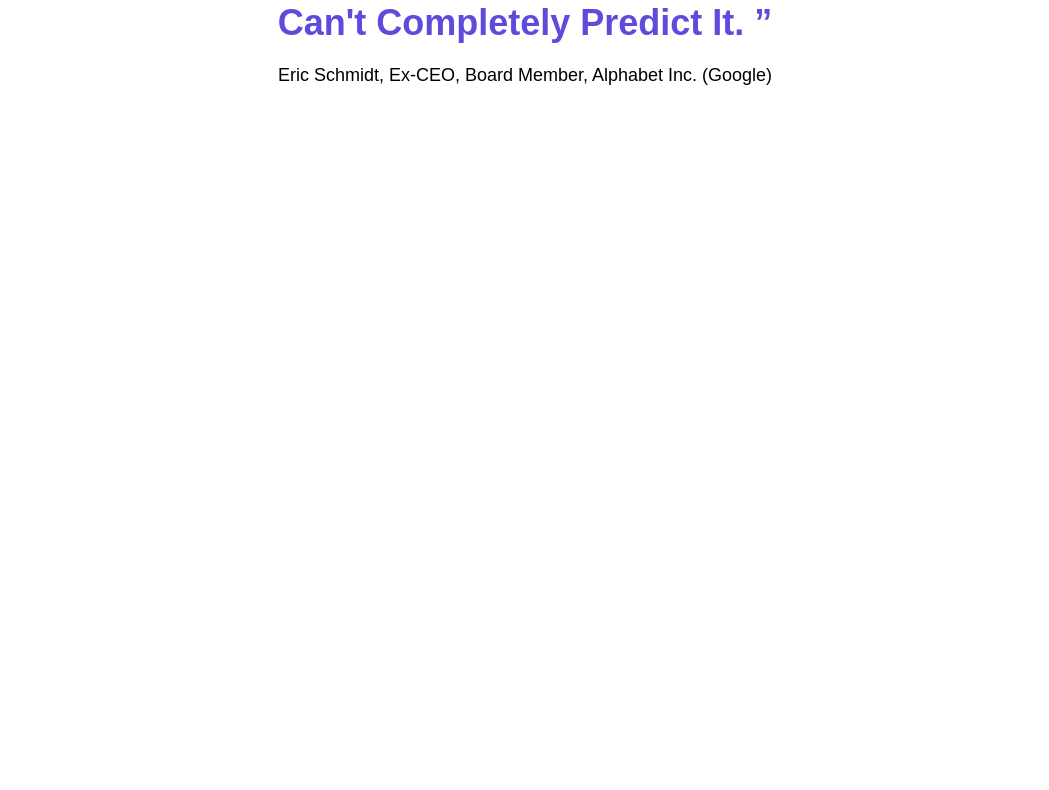
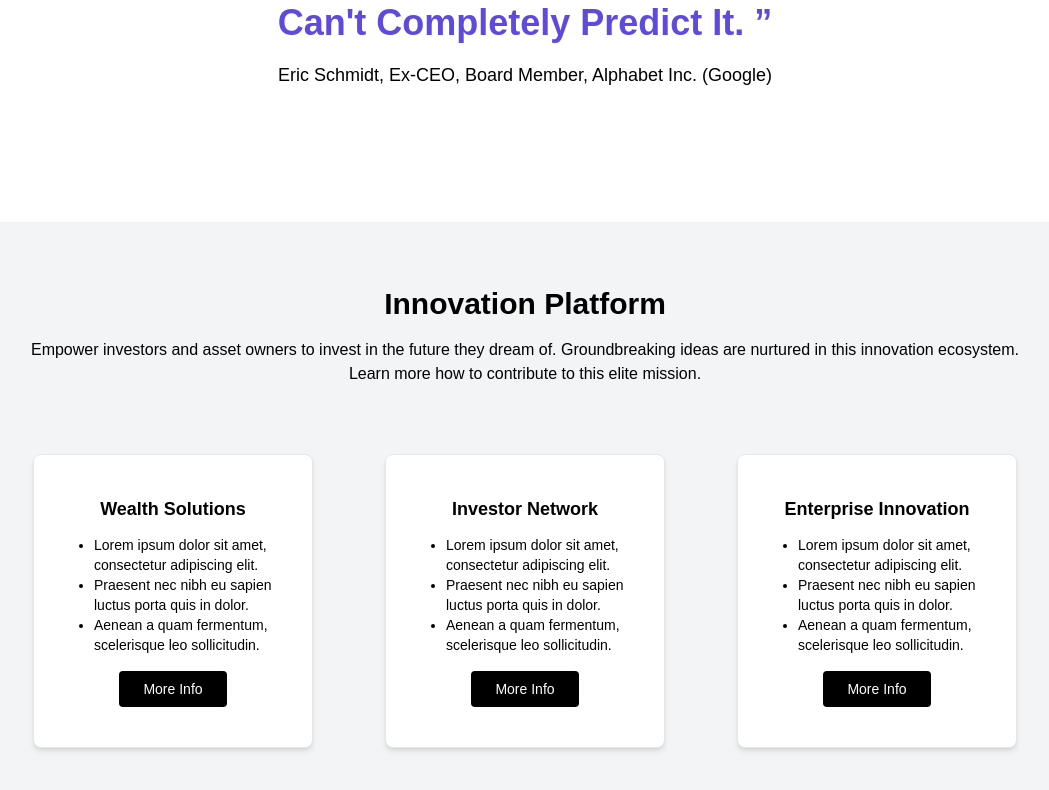
Before and after one commit to algeoffrey/altira_fe, a SvelteKit app in the folder front-end/: page / in a window 1280 px wide. Shown: the part 978-1768 px from the top of the page, without its empty margins (115-1164 px from the left). Before the commit the page ends 1200 px from the top, so only its background shows below. Built offline with nearby package versions, Linux system fonts and the light colour scheme; a web font is replaced by a local one.

Commit message:
Add Innovation Platform section with reusable InfoCard component

```diff
--- /dev/null
+++ b/front-end/src/lib/InfoCard.svelte
@@ -0,0 +1,16 @@
+<script>
+    export let title = "Card Title";
+    export let content = "";
+    export let buttonText = "More Info";
+    export let buttonLink = "#";
+  </script>
+
+  <div class="bg-white shadow-md rounded-lg p-10 m-5 text-center border border-gray-200">
+    <h3 class="text-lg font-semibold mb-3">{title}</h3>
+    <ul class="text-left text-sm list-disc pl-5 mb-4 font-light">
+      {@html content}
+    </ul>
+    <a href={buttonLink} class="inline-block px-6 py-2 bg-black text-white rounded hover:bg-gray-800 text-sm"> <!-- Smaller button -->
+      {buttonText}
+    </a>
+  </div>
--- a/front-end/src/routes/+page.svelte
+++ b/front-end/src/routes/+page.svelte
@@ -2,6 +2,7 @@
     import Navbar from '../lib/Navbar.svelte';
     import Header from '../lib/HeaderHome.svelte';
     import HeroQuote from '../lib/HeroQuote.svelte';
+    import InfoCard from '../lib/InfoCard.svelte';
   </script>
 
   <!-- Navbar -->
@@ -16,3 +17,33 @@
   />
 
   <HeroQuote/>
+
+  <section class="py-16 bg-gray-100">
+    <div class="container mx-auto text-center">
+      <h2 class="text-3xl font-bold mb-4">Innovation Platform</h2>
+      <p class="text-base mb-12 max-w-5xl mx-auto font-light"> <!-- Adjust max-width to match the cards -->
+        Empower investors and asset owners to invest in the future they dream of. Groundbreaking ideas are nurtured in this innovation ecosystem. Learn more how to contribute to this elite mission.
+      </p>
+
+      <div class="grid grid-cols-1 md:grid-cols-3 gap-8 max-w-5xl mx-auto"> <!-- Apply the same max-width to the cards container -->
+        <InfoCard
+          title="Wealth Solutions"
+          content="<li>Lorem ipsum dolor sit amet, consectetur adipiscing elit.</li><li>Praesent nec nibh eu sapien luctus porta quis in dolor.</li><li>Aenean a quam fermentum, scelerisque leo sollicitudin.</li>"
+          buttonText="More Info"
+          buttonLink="/solutions"
+        />
+        <InfoCard
+          title="Investor Network"
+          content="<li>Lorem ipsum dolor sit amet, consectetur adipiscing elit.</li><li>Praesent nec nibh eu sapien luctus porta quis in dolor.</li><li>Aenean a quam fermentum, scelerisque leo sollicitudin.</li>"
+          buttonText="More Info"
+          buttonLink="/investor-network"
+        />
+        <InfoCard
+          title="Enterprise Innovation"
+          content="<li>Lorem ipsum dolor sit amet, consectetur adipiscing elit.</li><li>Praesent nec nibh eu sapien luctus porta quis in dolor.</li><li>Aenean a quam fermentum, scelerisque leo sollicitudin.</li>"
+          buttonText="More Info"
+          buttonLink="#"
+        />
+      </div>
+    </div>
+  </section>
```
